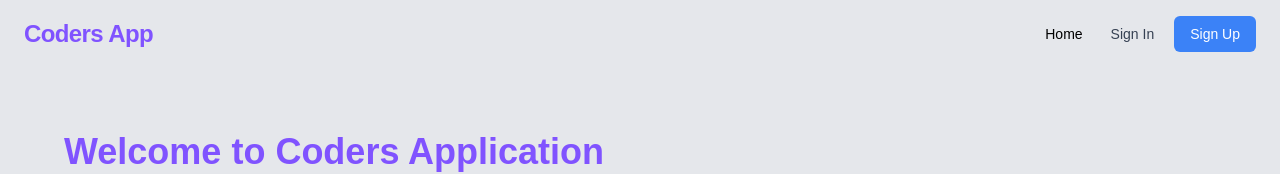
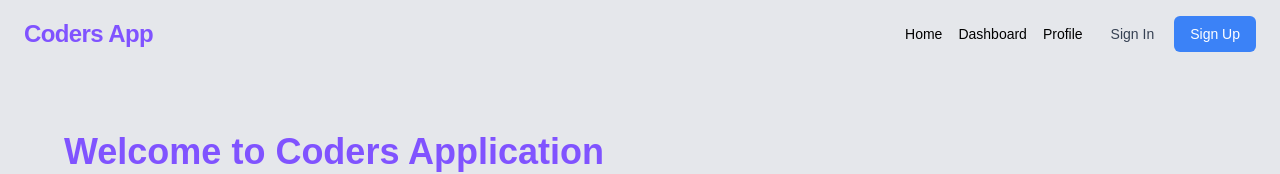
Before and after one commit to Noelle2412/coders_application, a React (Vite) app: page / in a window 1280 px wide. Shown: the top 174 px of the page. Built offline with nearby package versions, Linux system fonts and the light colour scheme; a web font is replaced by a local one.

Commit message:
Made navbar in its own component, added some navigation

```diff
--- /dev/null
+++ b/src/components/NavBar.jsx
@@ -0,0 +1,57 @@
+import { useAuth } from "../hooks/hooks";
+import { Link } from "react-router-dom";
+const NavBar = () => {
+  const { user, isAuthenticated, signout } = useAuth();
+  return (
+    <header className="bg-navbar px-6 py-4 shadow-sm flex items-center justify-between">
+      <Link to="/" className="text-2xl font-bold text-plum tracking-tight">
+        Coders App
+      </Link>
+
+      <nav className="flex items-center gap-4">
+        <Link to="/" className="text-sm font-medium hover:text-plum transition">
+          Home
+        </Link>
+        <Link
+          to="/dashboard"
+          className="text-sm font-medium hover:text-plum transition">
+          Dashboard
+        </Link>
+        <Link
+          to="/profile"
+          className="text-sm font-medium hover:text-plum transition">
+          Profile
+        </Link>
+
+        {isAuthenticated ? (
+          <div className="flex items-center gap-3">
+            <span className="text-sm text-gray-700">
+              Welcome,{" "}
+              <span className="font-semibold text-plum">{user.email}</span>
+            </span>
+            <button
+              onClick={signout}
+              className="bg-red-500 hover:bg-red-600 text-white text-sm font-medium px-4 py-2 rounded-md transition cursor-pointer">
+              Sign Out
+            </button>
+          </div>
+        ) : (
+          <div className="flex items-center gap-2">
+            <Link
+              to="/auth/sign_in"
+              className="text-sm font-medium text-gray-700 hover:text-plum px-3 py-2 rounded-md transition">
+              Sign In
+            </Link>
+            <Link
+              to="/auth/sign_up"
+              className="bg-[#3B82F7] hover:bg-blue-600 text-white text-sm font-medium px-4 py-2 rounded-md transition">
+              Sign Up
+            </Link>
+          </div>
+        )}
+      </nav>
+    </header>
+  );
+};
+
+export default NavBar;
--- a/src/pages/UnderConstruction/page.jsx
+++ b/src/pages/UnderConstruction/page.jsx
@@ -1,7 +1,11 @@
 import React from "react";
 
 const UnderConstruction = () => {
-  return <div>This page is still under construction. Please be patient.</div>;
+  return (
+    <div className="text-center py-24">
+      This page is still under construction. Please be patient.
+    </div>
+  );
 };
 
 export default UnderConstruction;
--- a/src/pages/layout.jsx
+++ b/src/pages/layout.jsx
@@ -1,54 +1,12 @@
-import { Outlet, Link } from "react-router-dom";
-import { useAuth } from "../hooks/hooks";
+import { Outlet } from "react-router-dom";
+import NavBar from "../components/NavBar";
 
 const RootLayout = () => {
-  const { user, isAuthenticated, signout } = useAuth();
-
   //This is not pretty yet, just to verify that the browser knows the user.
 
   return (
     <div className="min-h-screen flex flex-col bg-app">
-      <header className="bg-navbar px-6 py-4 shadow-sm flex items-center justify-between">
-        <Link to="/" className="text-2xl font-bold text-plum tracking-tight">
-          Coders App
-        </Link>
-
-        <nav className="flex items-center gap-4">
-          <Link
-            to="/"
-            className="text-sm font-medium hover:text-plum transition">
-            Home
-          </Link>
-
-          {isAuthenticated ? (
-            <div className="flex items-center gap-3">
-              <span className="text-sm text-gray-700">
-                Welcome,{" "}
-                <span className="font-semibold text-plum">{user.email}</span>
-              </span>
-              <button
-                onClick={signout}
-                className="bg-red-500 hover:bg-red-600 text-white text-sm font-medium px-4 py-2 rounded-md transition cursor-pointer">
-                Sign Out
-              </button>
-            </div>
-          ) : (
-            <div className="flex items-center gap-2">
-              <Link
-                to="/auth/sign_in"
-                className="text-sm font-medium text-gray-700 hover:text-plum px-3 py-2 rounded-md transition">
-                Sign In
-              </Link>
-              <Link
-                to="/auth/sign_up"
-                className="bg-[#3B82F7] hover:bg-blue-600 text-white text-sm font-medium px-4 py-2 rounded-md transition">
-                Sign Up
-              </Link>
-            </div>
-          )}
-        </nav>
-      </header>
-
+      <NavBar />
       <main className="flex-1 flex flex-col">
         <Outlet />
       </main>
```
